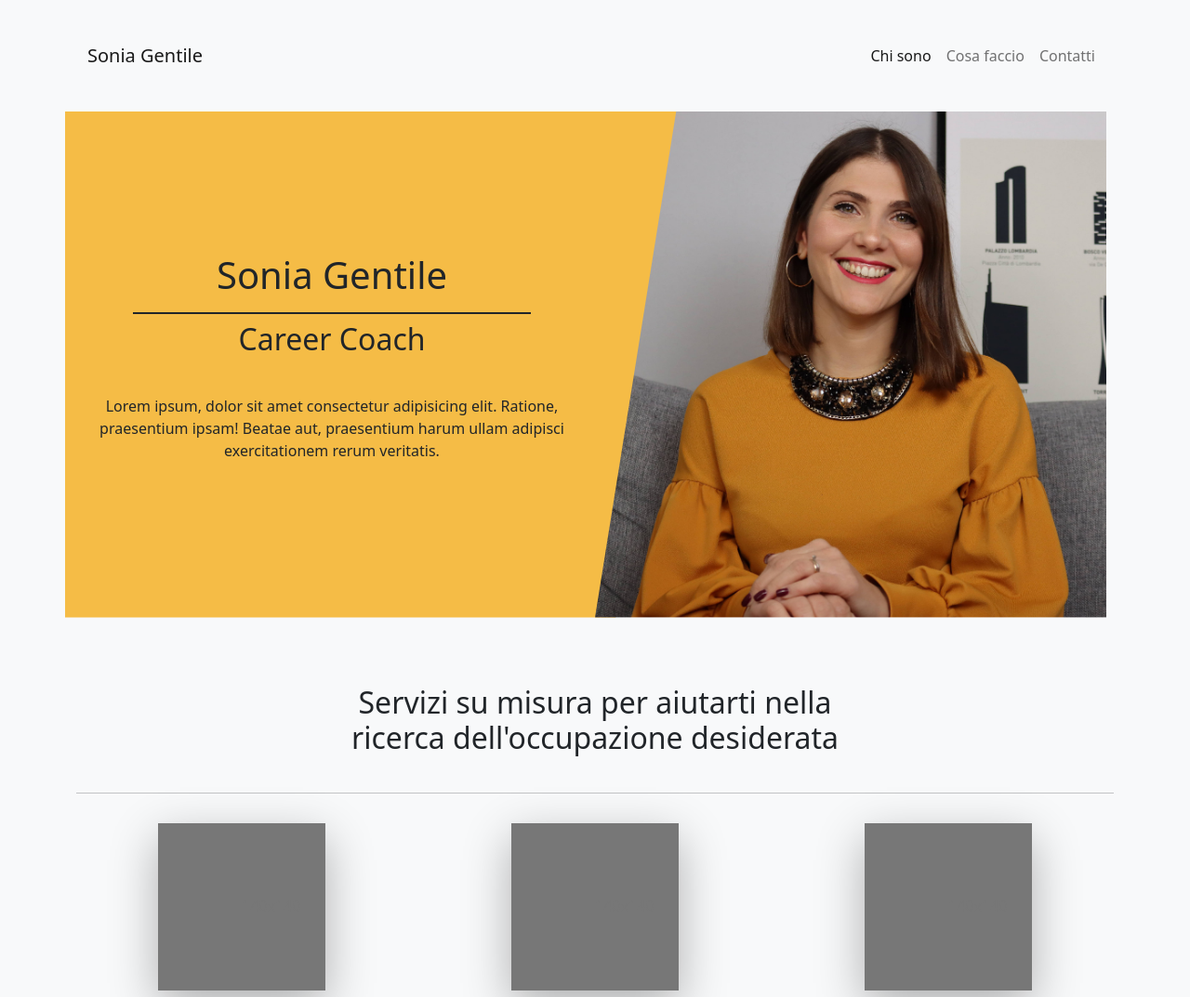
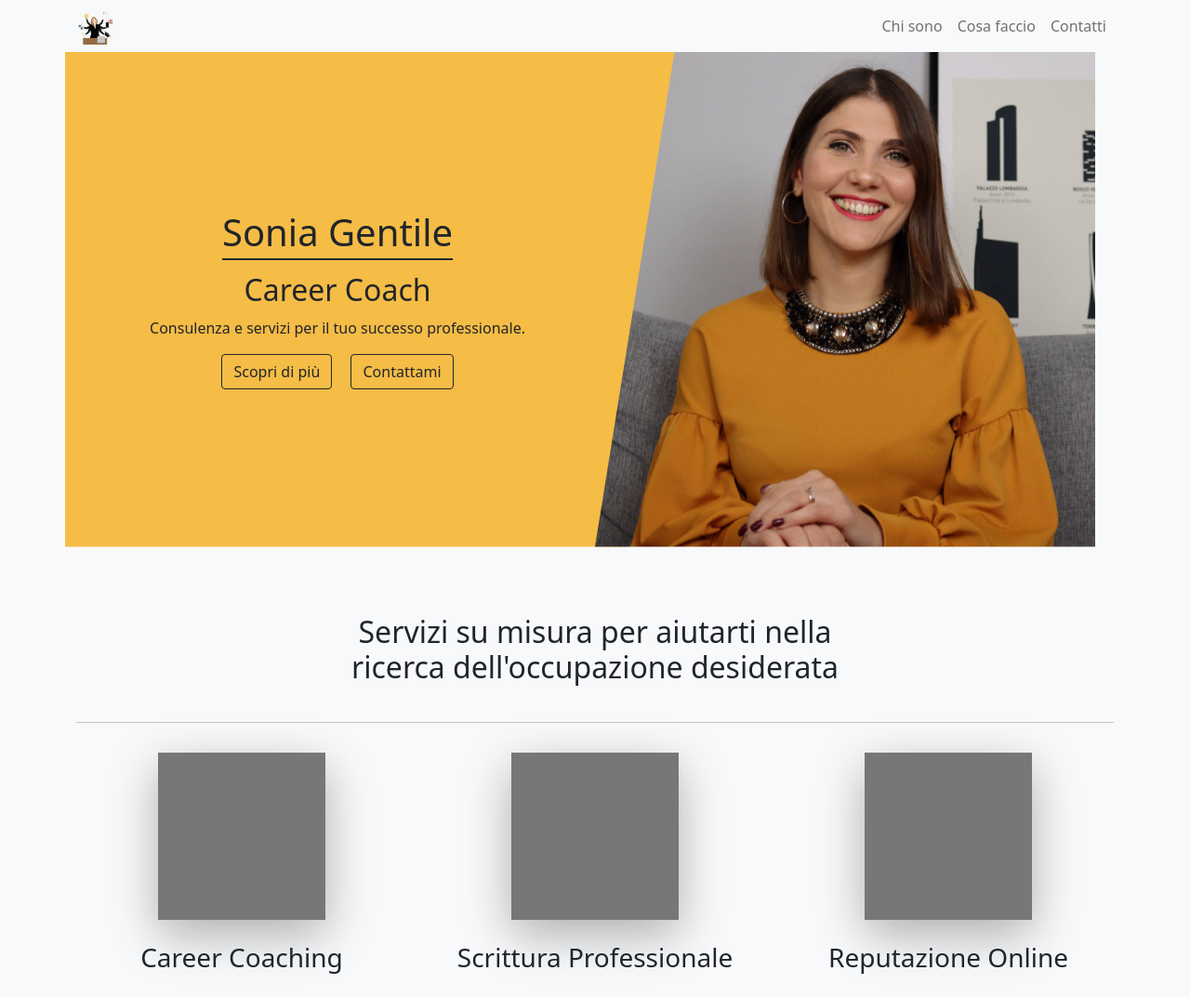
Before and after one commit to dimolf345/sg-webpage, a website built with Parcel: page src/index.html in a window 1280 px wide. Shown: the top 1073 px of the page at 93% size. Built offline with nearby package versions, Linux system fonts and the light colour scheme; files whose address does not match are found by name.

Commit message:
added logo and button link to landing section, fixed-top navbar

```diff
--- a/src/index.html
+++ b/src/index.html
@@ -1,29 +1,50 @@
 <!DOCTYPE html>
 <html lang="en">
-
   <head>
     <meta charset="UTF-8" />
     <meta http-equiv="X-UA-Compatible" content="IE=edge" />
     <meta name="viewport" content="width=device-width, initial-scale=1.0" />
-
-  <script defer src="../node_modules/@fortawesome/fontawesome-free/js/all.js">
-  </script>
-  <link rel="stylesheet" href="../node_modules/aos/dist/aos.css">
+    <link
+      rel="shortcut icon"
+      href="./assets/images/logo-resized.png"
+      type="image/x-icon"
+    />
+    <script
+      defer
+      src="../node_modules/@fortawesome/fontawesome-free/js/all.js"
+    ></script>
+    <link rel="stylesheet" href="../node_modules/aos/dist/aos.css" />
     <link rel="stylesheet" href="./scss/main.scss" />
     <!--load all styles -->
     <title>Sonia Gentile | Career Coaching</title>
   </head>
 
   <body class="bg-light">
-  <header class="container ">
-    <nav class="navbar navbar-expand-md navbar-light bg-light" aria-label="main navbar">
+    <header class="max-vw-100">
+      <nav
+        class="navbar navbar-expand-md navbar-light bg-light fixed-top"
+        aria-label="main navbar"
+      >
         <div class="container">
           <div class="logo-container">
-          <a class="navbar-brand" href="#">Sonia Gentile</a>
+            <a class="navbar-brand" href="#">
+              <img
+                class="logo"
+                src="./assets/images/logo-resized.png"
+                alt="Sonia Gentile Logo"
+              />
+            </a>
           </div>
 
-        <button class="navbar-toggler" type="button" data-bs-toggle="collapse" data-bs-target="#main-navbar"
-          aria-controls="main-navbar" aria-expanded="false" aria-label="Toggle navigation">
+          <button
+            class="navbar-toggler"
+            type="button"
+            data-bs-toggle="collapse"
+            data-bs-target="#main-navbar"
+            aria-controls="main-navbar"
+            aria-expanded="false"
+            aria-label="Toggle navigation"
+          >
             <div class="navbar-toggler-icon flex-center">
               <i class="fas fa-bars"></i>
             </div>
@@ -32,10 +53,10 @@
           <div class="collapse navbar-collapse" id="main-navbar">
             <ul class="navbar-nav mb-2 mb-md-0">
               <li class="nav-item">
-              <a class="nav-link active" aria-current="page" href="#">Chi sono</a>
+                <a class="nav-link" aria-current="page" href="#">Chi sono</a>
               </li>
               <li class="nav-item">
-              <a class="nav-link" href="#">Cosa faccio</a>
+                <a class="nav-link" href="#what-i-do">Cosa faccio</a>
               </li>
               <li class="nav-item">
                 <a class="nav-link">Contatti</a>
@@ -48,40 +69,72 @@
     <main>
       <!-- Landing Section -->
       <section class="landing container container-fluid-sm p-0">
-      <div class="row ">
+        <div class="row p-0 m-0">
           <!-- Text container -->
-        <div class="col-md-6 col-sm-12 text-container flex-center--column" data-aos="fade-right">
-          <h1>Sonia Gentile</h1>
+          <div
+            class="col-md-6 col-sm-12 text-container flex-center--column"
+            data-aos="fade-right"
+          >
+            <h1>
+              Sonia Gentile
               <hr class="heading-divider" />
-          <h2>Career Coach</h2>
-          <hr />
+              <span class="h2">Career Coach</span>
+            </h1>
             <p class="px-2">
-            Lorem ipsum, dolor sit amet consectetur adipisicing elit.
-            Ratione, praesentium ipsam! Beatae aut, praesentium harum ullam
-            adipisci exercitationem rerum veritatis.
+              Consulenza e servizi per il tuo successo professionale.
             </p>
+            <div class="btn-container">
+              <a href="#what-i-do" class="btn btn-outline-dark mx-2"
+                >Scopri di più</a
+              >
+              <a href="#contact" class="btn btn-outline-dark mx-2"
+                >Contattami</a
+              >
+            </div>
           </div>
           <!-- Image container -->
           <div data-aos="fade-right" class="landing-background"></div>
-        <div class="col-md-6 col-sm-12 image-container" data-aos="fade-left" data-aos-delay="400">
-          <img class="img-fluid" src="./assets/images/landing.jpeg" alt="Sonia gentile picture" />
-        </div>
+          <div
+            class="col-md-6 col-sm-12 image-container"
+            data-aos="fade-left"
+            data-aos-delay="400"
+          >
+            <img
+              class="img-fluid"
+              src="./assets/images/landing.jpeg"
+              alt="Sonia gentile picture"
+            />
           </div>
         </div>
       </section>
-    <section class="whatido container">
-
-
-      <h2 data-aos="fade-left" data-aos-duration="1200" class="text-center mx-auto">Servizi su misura per aiutarti nella
-        ricerca dell'occupazione desiderata</h2>
+      <section class="whatido container" id="what-i-do">
+        <h2
+          data-aos="fade-left"
+          data-aos-duration="1200"
+          class="text-center mx-auto"
+        >
+          Servizi su misura per aiutarti nella ricerca dell'occupazione
+          desiderata
+        </h2>
         <hr class="featurette-divider" />
         <div class="row">
-
           <!-- 3 column layout with item and rounded img-->
           <!-- First Item -->
-        <div class="col-md-4 flex-center--column mt-3" data-aos="fade-in" data-aos-delay="400">
-          <svg class="bd-placeholder-img shadow-lg" width="180" height="180" xmlns="http://www.w3.org/2000/svg"
-            role="img" aria-label="Placeholder: 140x140" preserveAspectRatio="xMidYMid slice" focusable="false">
+          <div
+            class="col-md-4 flex-center--column mt-3"
+            data-aos="fade-in"
+            data-aos-delay="400"
+          >
+            <svg
+              class="bd-placeholder-img shadow-lg"
+              width="180"
+              height="180"
+              xmlns="http://www.w3.org/2000/svg"
+              role="img"
+              aria-label="Placeholder: 140x140"
+              preserveAspectRatio="xMidYMid slice"
+              focusable="false"
+            >
               <title>Placeholder</title>
               <rect width="100%" height="100%" fill="#777" />
               <text x="50%" y="50%" fill="#777" dy=".3em">140x140</text>
@@ -97,9 +150,21 @@
             </p>
           </div>
           <!-- Second Item -->
-        <div class="col-md-4 flex-center--column mt-3 " data-aos="fade-in" data-aos-delay="800">
-          <svg class="bd-placeholder-img shadow-lg " width="180" height="180" xmlns="http://www.w3.org/2000/svg"
-            role="img" aria-label="Placeholder: 140x140" preserveAspectRatio="xMidYMid slice" focusable="false">
+          <div
+            class="col-md-4 flex-center--column mt-3"
+            data-aos="fade-in"
+            data-aos-delay="800"
+          >
+            <svg
+              class="bd-placeholder-img shadow-lg"
+              width="180"
+              height="180"
+              xmlns="http://www.w3.org/2000/svg"
+              role="img"
+              aria-label="Placeholder: 140x140"
+              preserveAspectRatio="xMidYMid slice"
+              focusable="false"
+            >
               <title>Placeholder</title>
               <rect width="100%" height="100%" fill="#777" />
               <text x="50%" y="50%" fill="#777" dy=".3em">140x140</text>
@@ -117,17 +182,27 @@
             </p>
           </div>
 
-        <div class="col-md-4 flex-center--column mt-3" data-aos="fade-in" data-aos-delay="800">
-          <svg class="bd-placeholder-img shadow-lg" width="180" height="180" xmlns="http://www.w3.org/2000/svg"
-            role="img" aria-label="Placeholder: 140x140" preserveAspectRatio="xMidYMid slice" focusable="false">
+          <div
+            class="col-md-4 flex-center--column mt-3"
+            data-aos="fade-in"
+            data-aos-delay="800"
+          >
+            <svg
+              class="bd-placeholder-img shadow-lg"
+              width="180"
+              height="180"
+              xmlns="http://www.w3.org/2000/svg"
+              role="img"
+              aria-label="Placeholder: 140x140"
+              preserveAspectRatio="xMidYMid slice"
+              focusable="false"
+            >
               <title>Placeholder</title>
               <rect width="100%" height="100%" fill="#777" />
               <text x="50%" y="50%" fill="#777" dy=".3em">140x140</text>
             </svg>
 
-          <h3 class="text-center flex-center--column">
-            Reputazione Online
-          </h3>
+            <h3 class="text-center flex-center--column">Reputazione Online</h3>
             <p class="text-center">
               Some representative placeholder content for the three columns of
               text below the carousel. This is the first column.
@@ -138,7 +213,6 @@
           </div>
 
           <!-- /.col-md-4 -->
-
         </div>
         <!-- /.row -->
       </section>
@@ -158,9 +232,16 @@
               </p>
             </div>
             <div class="col-md-5">
-            <svg class="bd-placeholder-img bd-placeholder-img-lg featurette-image img-fluid mx-auto" width="500"
-              height="500" xmlns="http://www.w3.org/2000/svg" role="img" aria-label="Placeholder: 500x500"
-              preserveAspectRatio="xMidYMid slice" focusable="false">
+              <svg
+                class="bd-placeholder-img bd-placeholder-img-lg featurette-image img-fluid mx-auto"
+                width="500"
+                height="500"
+                xmlns="http://www.w3.org/2000/svg"
+                role="img"
+                aria-label="Placeholder: 500x500"
+                preserveAspectRatio="xMidYMid slice"
+                focusable="false"
+              >
                 <title>Placeholder</title>
                 <rect width="100%" height="100%" fill="#eee" />
                 <text x="50%" y="50%" fill="#aaa" dy=".3em">500x500</text>
@@ -183,9 +264,16 @@
               </p>
             </div>
             <div class="col-md-5 order-md-1">
-            <svg class="bd-placeholder-img bd-placeholder-img-lg featurette-image img-fluid mx-auto" width="500"
-              height="500" xmlns="http://www.w3.org/2000/svg" role="img" aria-label="Placeholder: 500x500"
-              preserveAspectRatio="xMidYMid slice" focusable="false">
+              <svg
+                class="bd-placeholder-img bd-placeholder-img-lg featurette-image img-fluid mx-auto"
+                width="500"
+                height="500"
+                xmlns="http://www.w3.org/2000/svg"
+                role="img"
+                aria-label="Placeholder: 500x500"
+                preserveAspectRatio="xMidYMid slice"
+                focusable="false"
+              >
                 <title>Placeholder</title>
                 <rect width="100%" height="100%" fill="#eee" />
                 <text x="50%" y="50%" fill="#aaa" dy=".3em">500x500</text>
@@ -208,9 +296,16 @@
               </p>
             </div>
             <div class="col-md-5">
-            <svg class="bd-placeholder-img bd-placeholder-img-lg featurette-image img-fluid mx-auto" width="500"
-              height="500" xmlns="http://www.w3.org/2000/svg" role="img" aria-label="Placeholder: 500x500"
-              preserveAspectRatio="xMidYMid slice" focusable="false">
+              <svg
+                class="bd-placeholder-img bd-placeholder-img-lg featurette-image img-fluid mx-auto"
+                width="500"
+                height="500"
+                xmlns="http://www.w3.org/2000/svg"
+                role="img"
+                aria-label="Placeholder: 500x500"
+                preserveAspectRatio="xMidYMid slice"
+                focusable="false"
+              >
                 <title>Placeholder</title>
                 <rect width="100%" height="100%" fill="#eee" />
                 <text x="50%" y="50%" fill="#aaa" dy=".3em">500x500</text>
@@ -224,5 +319,4 @@
     </main>
     <script type="module" src="index.js"></script>
   </body>
-
 </html>
--- a/src/index.js
+++ b/src/index.js
@@ -8,3 +8,13 @@ AOS.init({
   once: true,
   mirror: false,
 });
+
+const navbar = document.querySelector(".navbar");
+
+// window.addEventListener("scroll", function () {
+//   if (this.scrollY > 300) {
+//     navbar.classList.add("shadow");
+//   } else {
+//     navbar.classList.remove("shadow");
+//   }
+// });
--- a/src/scss/components/_navbar.scss
+++ b/src/scss/components/_navbar.scss
@@ -8,8 +8,12 @@
   color: #f5bc46;
 }
 
-@include media-breakpoint-up(lg) {
-  header {
-    padding: 2rem 0;
-  }
+.logo {
+  height: 40px;
 }
+
+// @include media-breakpoint-up(lg) {
+//   header {
+//     padding: 2rem 0;
+//   }
+// }
--- a/src/scss/layout/_general.scss
+++ b/src/scss/layout/_general.scss
@@ -12,3 +12,11 @@ h3 {
     max-width: 576px;
   }
 }
+
+body {
+  margin-top: 56px;
+}
+
+header {
+  position: relative;
+}
--- a/src/scss/layout/_landing.scss
+++ b/src/scss/layout/_landing.scss
@@ -15,14 +15,17 @@
 
 .heading-divider {
   opacity: 1;
-  width: 80%;
+  width: 100%;
   border: 1px solid #212529;
-  margin: 0.5rem 0;
+  margin: 0.3rem 0;
 }
 
 .image-container {
-  padding-right: 2rem;
   clip-path: polygon(15% 0, 100% 0, 100% 100%, 0 100%);
+}
+
+.text-container {
+  text-align: center;
 }
 
 @include media-breakpoint-up(md) {
@@ -36,10 +39,10 @@
 
   .text-container {
     padding: 0 1rem 0 2rem;
-    text-align: center;
   }
 
   .image-container {
+    padding-right: 2rem;
     padding-left: 0 !important;
   }
 }
```
Also changed, not shown: src/assets/images/logo-resized.png (added), src/assets/images/logo.png (added), 1 other file. Lines whose indentation alone changed are shown as unchanged.
